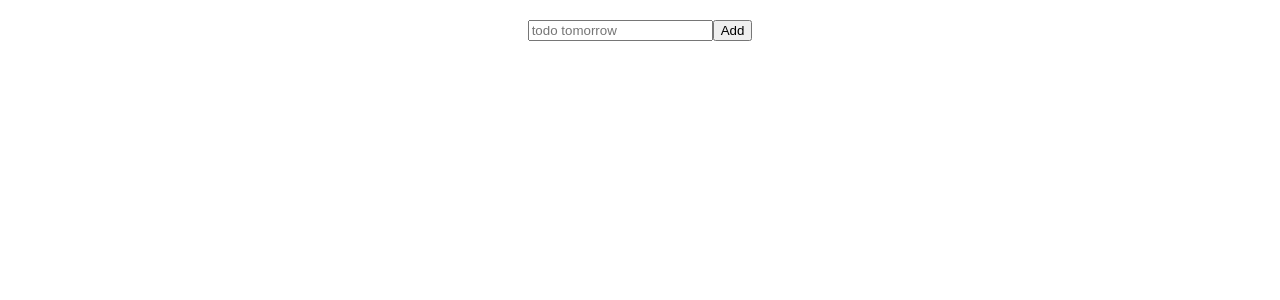
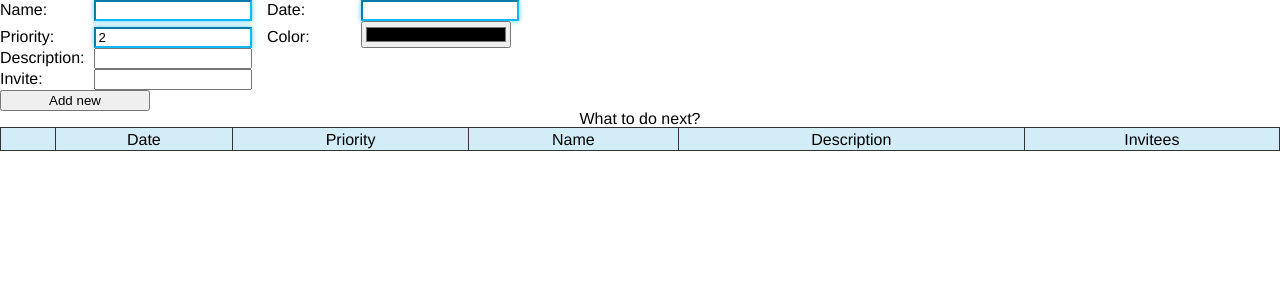
Before and after one commit to bonecrushereb/rememberall, a PHP site: page / in a window 1280 px wide. Shown: the top 300 px of the page. Run offline with PHP 8.4, Linux system fonts and the light colour scheme; lists and menus that the app fills with data are empty; some libraries are stand-ins or nearby versions.

Commit message:
updated html and css with a better design

```diff
--- a/css/style.css
+++ b/css/style.css
@@ -1,11 +1,78 @@
-html {
-  text-align: center;
+body {
+  color: #000000;
+  font-family: "Helvetica Neue", Helvetica, Arial, sans-serif;
 }
 
-input {
-  margin-top: 20px;
+form#add-new-task label {
+  width: 80px;
+  display: inline-block;
+  margin-right: 10px;
 }
 
-article {
-  margin-top: 20px;
+form#add-new-task input {
+  width: 150px;
+  margin-right: 10px;
 }
+
+form#add-new-task :required {
+  border-color: #11b8ff;
+  -webkit-box-shadow: 0 0 5px rgba(17, 184, 255, .75);
+  -moz-box-shadow: 0 0 5px rgba(17, 184, 255, .75);
+  -o-box-shadow: 0 0 5px rgba(17, 184, 255, .75);
+  -ms-box-shadow: 0 0 5px rgba(17, 184, 255, .75);
+  box-shadow:0 0 5px rgba(17, 184, 255, .75);
+}
+
+table {
+  width: 100%;
+}
+
+table, tr, td, thead, tfoot, colgroup, col, caption {
+  margin: 0px;
+  border-spacing: 0px;
+}
+
+table {
+  border: 1px solid #333333;
+}
+
+table thead tr {
+  background-color: #d3edf8;
+}
+
+table tbody tr td:last-child, table thead tr th: last-child, table tfoot tr th:last-child {
+  text-align: right;
+}
+
+table tfoot tr th:first-child {
+  text-align: left;
+  background-color: #ffffff;
+  border-right: 1px solid #333333;
+}
+
+table tbody tr td, table tbody tr th, table thead tr th, table thead tr td {
+  border-bottom: 1px solid #333333;
+  border-top: 0px;
+  border-left: 0px;
+  border-right: 1px solid #333333;
+}
+
+table tbody tr td:last-child, table tbody tr th:last-child, table thead tr th:last-child {
+  border-right: 0px;
+}
+
+table colgroup col:first-child {
+  background-color: #e3edf8;
+}
+
+table thead tr th, table tbody tr td {
+  padding: 4px 7px 2px;
+}
+
+table tbody tr:nth-child(even) {
+  background-color: #ececec;
+}
+
+table tbody tr:nth-child(od) {
+  background-color: #ffffff;
+}
--- a/index.html
+++ b/index.html
@@ -8,9 +8,49 @@
     <link href="css/style.css" rel="stylesheet" type="text/css">
   </head>
   <body>
-    <input id="task" type="text"  placeholder="todo tomorrow"><button id="add">Add</button>
-    <article id="todos"></article>
 
-    <script src="scripts/app.js"></script>
+    <form id="add-new-task">
+        <label for="new-task-name">Name:</label>
+        <input id="new-task-name" name="new-task-name" type="text" required>
+        <label for="new-task-date">Date:</label>
+        <input id="new-task-date" name="new-task-date" type="datetime" required>
+        <br/>
+        <label for="new-task-priority">Priority:</label>
+        <input id="new-task-priority" name="new-task-priority" type="number" required min="1" max="5" step="1" value="2">
+        <label for="new-task-color">Color:</label>
+        <input id="new-task-color" name="new-task-color" type="color">
+        <br/>
+        <label for="new-task-desc">Description:</label>
+        <input id="new-task-desc" name="new-task-desc" type="text">
+        <br/>
+        <label for="new-task-email">Invite:</label>
+        <input id="new-task-email" name="new-task-email" type="email" multiple>
+        <br />
+        <input type="submit" value="Add new">
+    </form>
+
+    <table id="to-do-list">
+      <caption>What to do next?</caption>
+      <colgroup>
+        <col>
+        <col>
+        <col>
+        <col>
+        <col>
+        <col>
+      </colgroup>
+      <thead>
+        <tr>
+          <th scope="col"></th>
+          <th scope="col">Date</th>
+          <th scope="col">Priority</th>
+          <th scope="col">Name</th>
+          <th scope="col">Description</th>
+          <th scope="col">Invitees</th>
+        </tr>
+      </thead>
+    </table>
+
+    <script src="http://ajax.googleapis.com/ajax/libs/jquery/2.0.0/jquery.min.js"></script>
   </body>
 </html>
```
